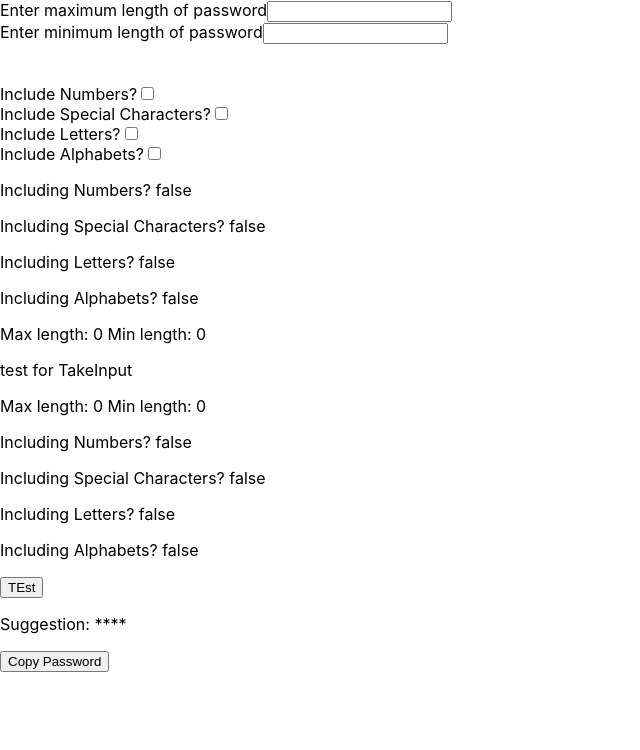
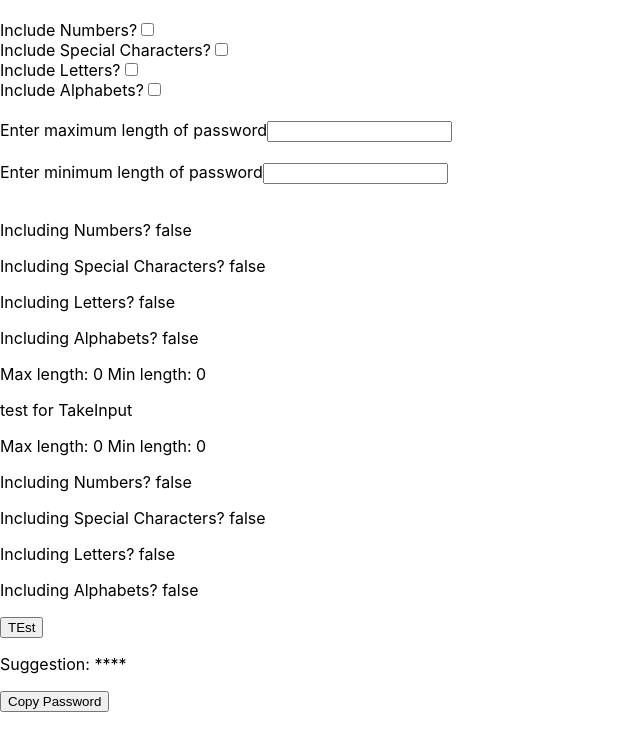
Before and after one commit to saptarshi543/passwordGenerator, a React (Create React App) app: page / in a window 1280 px wide. Shown: the top 750 px of the page, without its empty margins (0-640 px from the left). Built offline with nearby package versions, Linux system fonts and the light colour scheme.

Commit message:
moved the tickboxes before the max and min length section

```diff
--- a/src/Checkbox.js
+++ b/src/Checkbox.js
@@ -11,20 +11,15 @@ function Checkbox(){
 	const [letters, setLetters]=React.useState(false);
 	const [alphabets, setAlphabets]=React.useState(false);
 
+	//setNum(!num);
+	//setSpecial(!special);
+	//setLetters(!letters);
+	//setAlphabets(!alphabets);
+
 
 return(
 <div>
 
-
-		<label>Enter maximum length of password</label>
-		<input type="number" id="MAX" onChange={()=>setMax(parseInt(document.getElementById("MAX").value))} />
-		<br></br>
-
-		<label>Enter minimum length of password</label>
-		<input type="number" id="MIN" onChange={()=>setMin(parseInt(document.getElementById("MIN").value))}/>
-		<br></br>
-
-	<br></br>
 
 
 
@@ -44,6 +39,29 @@ return(
 
 	</label>
 
+
+
+
+	<br></br>
+	<br></br>
+		<label>Enter maximum length of password</label>
+		<input type="number" id="MAX" onChange={()=>setMax(parseInt(document.getElementById("MAX").value))} />
+		<br></br>
+
+	<br></br>
+		<label>Enter minimum length of password</label>
+		<input type="number" id="MIN" onChange={()=>setMin(parseInt(document.getElementById("MIN").value))}/>
+		<br></br>
+
+	<br></br>
+
+
+
+
+
+
+
+
 	<p> Including Numbers? {num.toString()}</p>
 	<p> Including Special Characters? {special.toString()}</p>
 	<p> Including Letters? {letters.toString()}</p>
```
